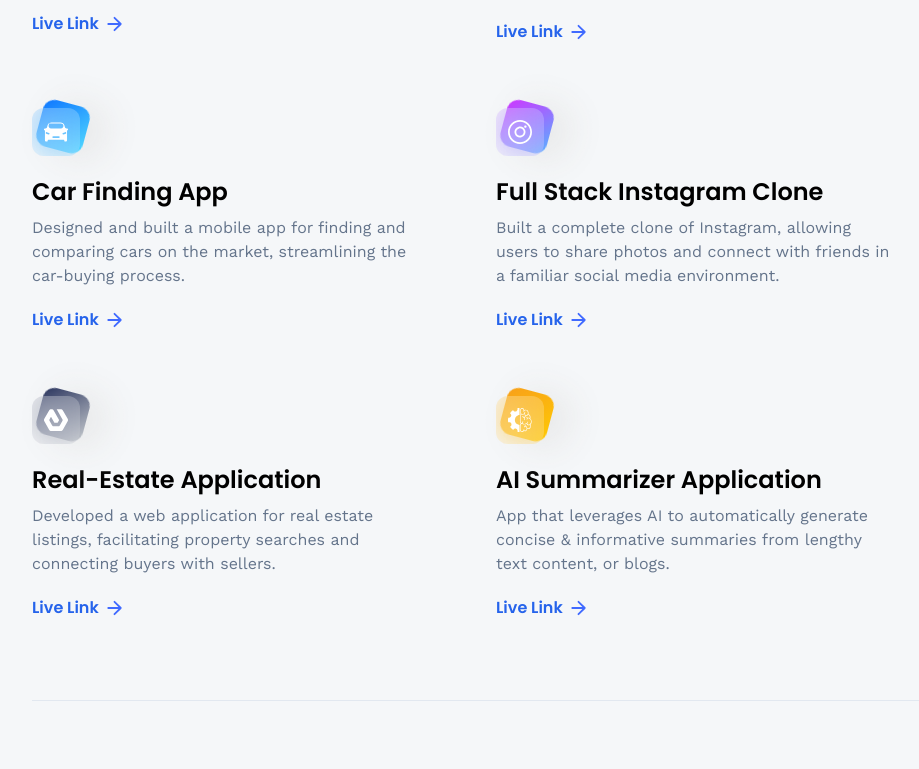
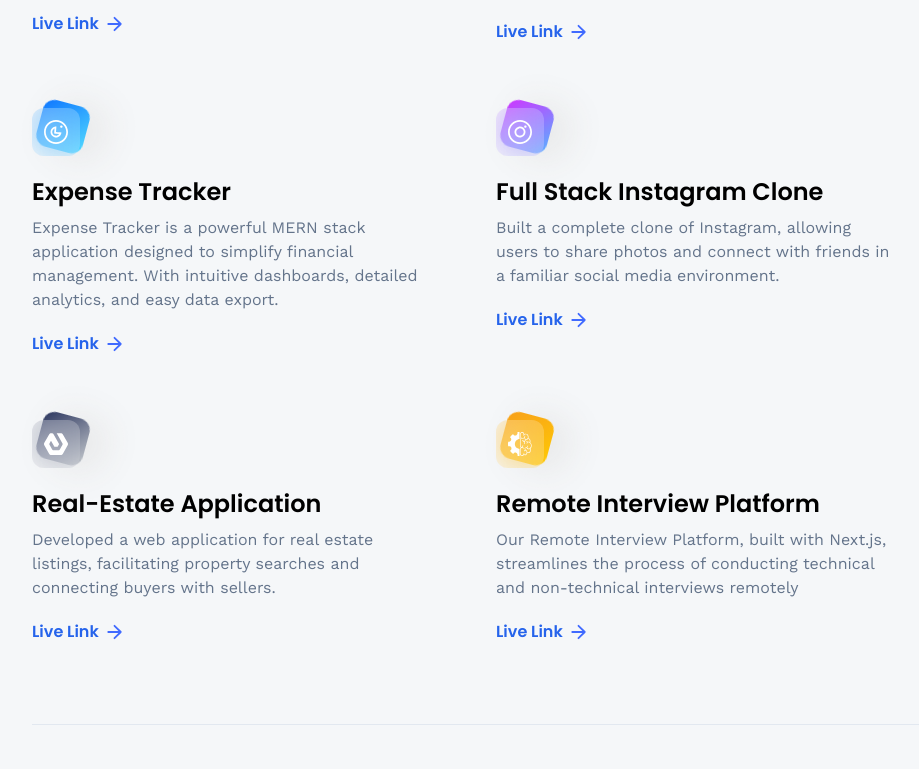
Before and after one commit to vanshgarg110505/3d_portfolio, a React (Vite) app: page /projects in a window 1280 px wide. Shown: the part 576-1345 px from the top of the page, without its empty margins (160-1079 px from the left). Built offline with nearby package versions, Linux system fonts and the light colour scheme.

Commit message:
Update index.js

```diff
--- a/src/constants/index.js
+++ b/src/constants/index.js
@@ -167,18 +167,18 @@ export const projects = [
         link: 'https://github.com/vanshgarg110505/ecommerce',
     },
     {
-        iconUrl: threads,
+        iconUrl: car,
         theme: 'btn-back-green',
         name: 'RideSync - Cab Booking Platform',
         description: 'Built a ride-hailing app with user registration, ride booking, driver management, real-time tracking, and Google Maps integration.',
         link: 'https://github.com/vanshgarg110505/carpooling-MERN',
     },
     {
-        iconUrl: car,
+        iconUrl: threads,
         theme: 'btn-back-blue',
-        name: 'Car Finding App',
-        description: 'Designed and built a mobile app for finding and comparing cars on the market, streamlining the car-buying process.',
-        link: 'https://github.com/adrianhajdin/project_next13_car_showcase',
+        name: 'Expense Tracker',
+        description: 'Expense Tracker is a powerful MERN stack application designed to simplify financial management. With intuitive dashboards, detailed analytics, and easy data export.',
+        link: 'https://github.com/vanshgarg110505/Expense-Tracker',
     },
     {
         iconUrl: snapgram,
@@ -197,8 +197,8 @@ export const projects = [
     {
         iconUrl: summiz,
         theme: 'btn-back-yellow',
-        name: 'AI Summarizer Application',
-        description: 'App that leverages AI to automatically generate concise & informative summaries from lengthy text content, or blogs.',
-        link: 'https://github.com/adrianhajdin/project_ai_summarizer',
+        name: 'Remote Interview Platform',
+        description: 'Our Remote Interview Platform, built with Next.js, streamlines the process of conducting technical and non-technical interviews remotely',
+        link: 'https://github.com/vanshgarg110505/remote-interview-platform',
     }
 ];
```
